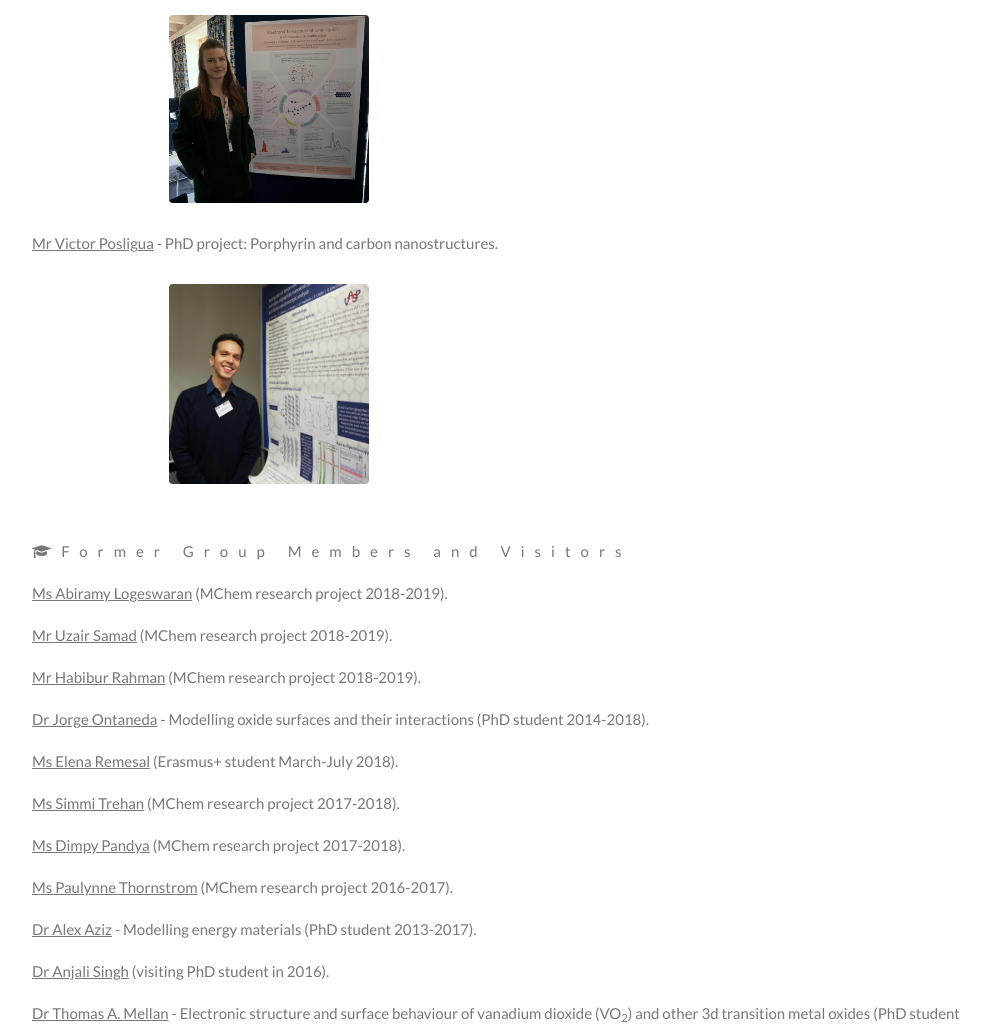
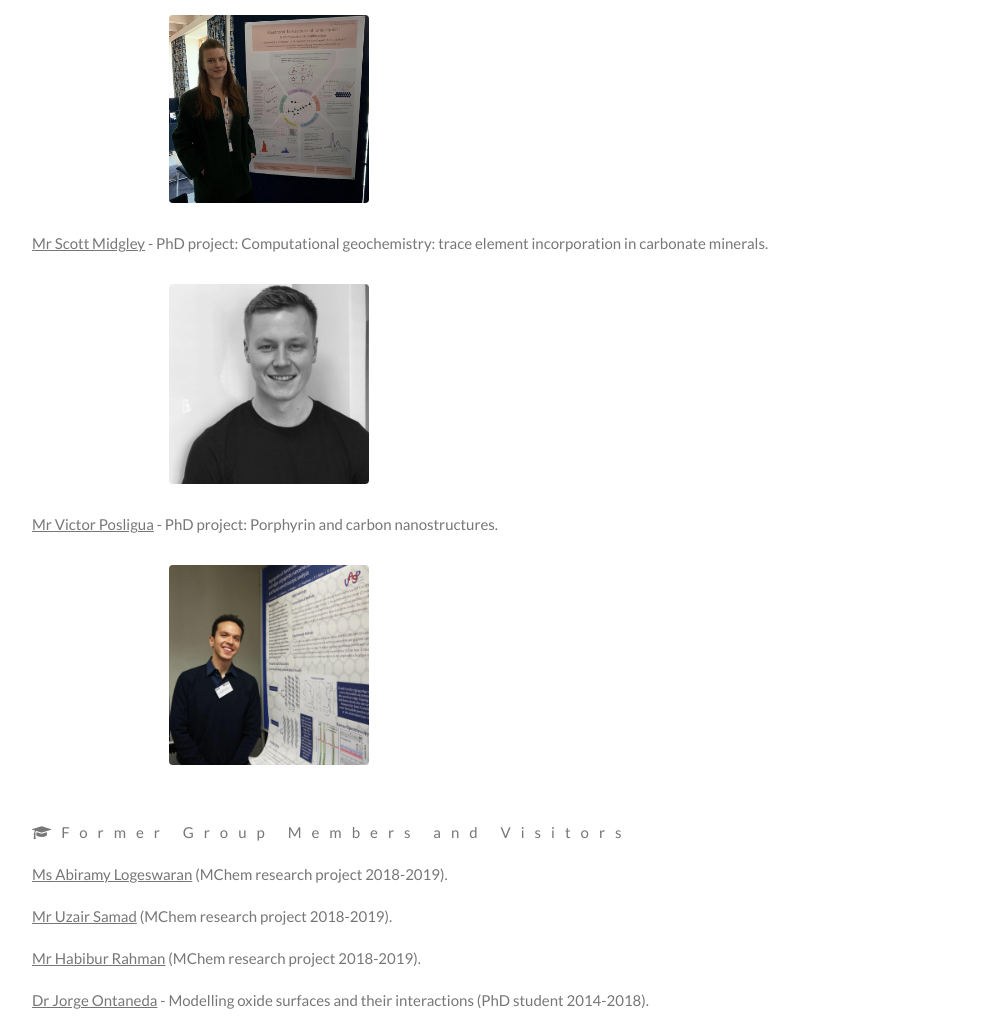
Before and after one commit to gcmt-group/gcmt-group.github.io, a plain HTML site: page index.html in a window 1280 px wide. Shown: the part 1704-2734 px from the top of the page, without its empty margins (134-1125 px from the left). Drawn offline with nearby package versions, Linux system fonts and the light colour scheme.

Commit message:
new_members

```diff
--- a/index.html
+++ b/index.html
@@ -106,6 +106,13 @@ body, html {
       <div class="w3-row">
         <div class="w3-col m6 w3-center w3-padding-large">
           <img src="MEMBERS-figs/KG.jpg" class="w3-round w3-image" alt="SDM" width="200" height="200">
+        </div>
+      </div>
+
+    <p> <a href="https://www.researchgate.net/profile/Scott_Midgley" target="_blank">Mr Scott Midgley</a> - PhD project: Computational geochemistry: trace element incorporation in carbonate minerals. </p>
+      <div class="w3-row">
+        <div class="w3-col m6 w3-center w3-padding-large">
+          <img src="MEMBERS-figs/SDM.jpg" class="w3-round w3-image" alt="SDM" width="200" height="200">
         </div>
       </div>
 
```
